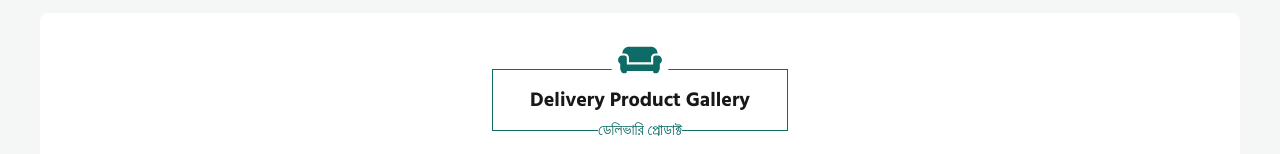
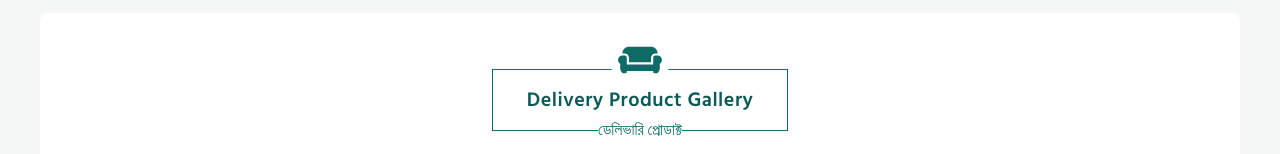
Before and after one commit to 0rakib0/dreamlux-profile, a Next.js app: page / in a window 1280 px wide. Shown: the part 711-865 px from the top of the page. Built offline with nearby package versions, Linux system fonts and the light colour scheme.

Commit message:
update title design

```diff
--- a/src/components/shared/sectionTitle/SectionTitle.jsx
+++ b/src/components/shared/sectionTitle/SectionTitle.jsx
@@ -5,7 +5,7 @@ function SectionTitle({title, subTitle, width}) {
         <div>
             <div className={`mt-12 ${width} mx-auto text-center border border-[#0E6B66] relative`}>
                 <FaCouch className="text-[#0E6B66] text-6xl absolute -top-10 left-1/2 transform -translate-x-1/2 bg-white p-2 rounded-full" />
-                <h1 className='p-4 text-xl font-bold'>{title}</h1>
+                <h1 className='p-4 text-xl font-semibold tracking-wide text-[#0b5a55]'>{title}</h1>
                 <p className='text-[#0E6B66] absolute -bottom-3 left-1/2 transform -translate-x-1/2 bg-white rounded-full'>{subTitle}</p>
             </div>
         </div>
```
